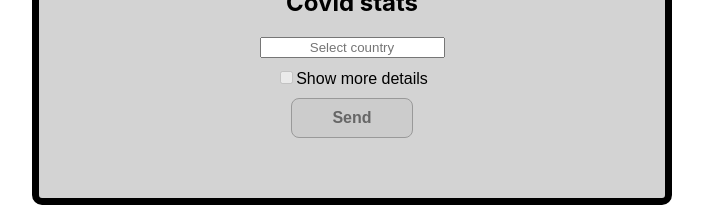
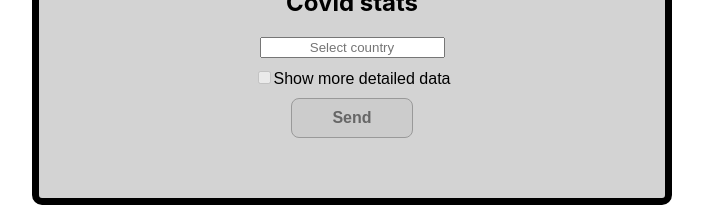
Before and after one commit to Gatarski/covid-stats, a React (Create React App) app: page / in a window 1280 px wide. Shown: the part 355-562 px from the top of the page, without its empty margins (288-991 px from the left). Built offline with nearby package versions, Linux system fonts and the light colour scheme.

Commit message:
Component with more detailed data

```diff
--- a/src/components/Country/CountryData.js
+++ b/src/components/Country/CountryData.js
@@ -2,14 +2,16 @@ import axios from 'axios';
 import React, { useState } from 'react';
 import Modal from '../UI/Modal';
 import './CountryData.css'
+import DetailedCountryData from './DetailedCountryData'
 
 let countryData = {};
 
 const CountryData = (props) => {
   const [isLoading, setLoading] = useState(true);
   const [data, setData] = useState({});
+  const [modalMessage, setModalMessage] = useState();
   let countryFlag = '';
-  const [modalMessage, setModalMessage] = useState();
+  const detailedData = props.value.checkbox;
 
   if (isLoading) {
     axios.get('https://corona.lmao.ninja/v2/countries?yesterday=&sort=')
@@ -38,8 +40,7 @@ const CountryData = (props) => {
     const clickButtonHandler = () => {
       props.onData()
     }
-    // DODAC dodatkowe info jak jest zaznaczony checkbox
-    console.log(props.value)
+
   return(
     <React.Fragment>
       <h2>Country: {countryData.country}
@@ -56,6 +57,7 @@ const CountryData = (props) => {
           <div className="data-recovered">{countryData.recovered}</div>
         </div>
       </span>
+      {detailedData ? <DetailedCountryData data={countryData}/> : null}
       <div className="data-info">Data from: https://corona.lmao.ninja/v2/</div>
       {modalMessage ? <Modal title="Error" message={`Country ${modalMessage} does not exist.`
       } onClick={clickButtonHandler}></Modal> : null}
--- /dev/null
+++ b/src/components/Country/DetailedCountryData.js
@@ -0,0 +1,12 @@
+import './DetailedCountryData.css'
+
+const DetailedCountryData = (props) => {
+  console.log(props.data)
+  return (
+    <div>
+      There will be detailed data
+    </div>
+  )
+}
+
+export default DetailedCountryData;
--- a/src/components/RequestData/RequestData.js
+++ b/src/components/RequestData/RequestData.js
@@ -42,7 +42,7 @@ const RequestData = (props) => {
       </div>
       <div className="checkbox">
         <input type="checkbox" disabled={btnDisabled} ref={checkboxRef}></input>
-        <span>Show more details</span>
+        <span>Show more detailed data</span>
       </div>
       <Button className="btn" disabled={btnDisabled} type="submit">Send</Button>
     </form>
```
Also changed, not shown: src/components/Country/DetailedCountryData.css (added).
